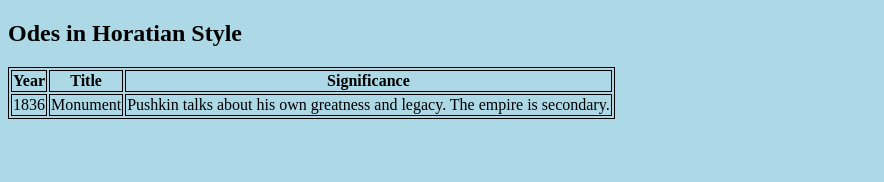
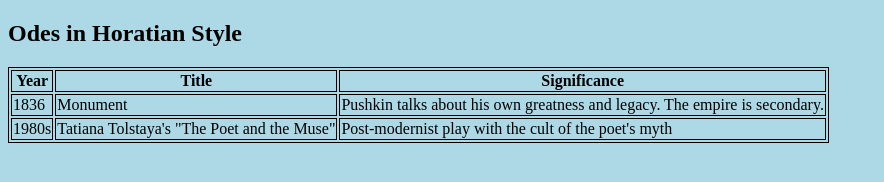
Before and after one commit to dap269/gitHub, a plain HTML site: page monument.html in a window 1280 px wide. Shown: the whole page, without its empty margins (0-884 px from the left). Drawn offline with Linux system fonts and the light colour scheme.

Commit message:
monument

```diff
--- a/monument.html
+++ b/monument.html
@@ -36,6 +36,31 @@
 			Pushkin talks about his own greatness and legacy. The empire is secondary.
 
 		</td>
+
+	</tr>
+
+	<tr>
+
+		<td>
+
+			1980s
+
+		</td>
+
+		<td>
+
+			Tatiana Tolstaya's "The Poet and the Muse"
+
+		</td>
+
+		<td>
+
+			Post-modernist play with the cult of the poet's myth
+
+		</td>
+
+
+
 	</tr>
 
 </table>
```
